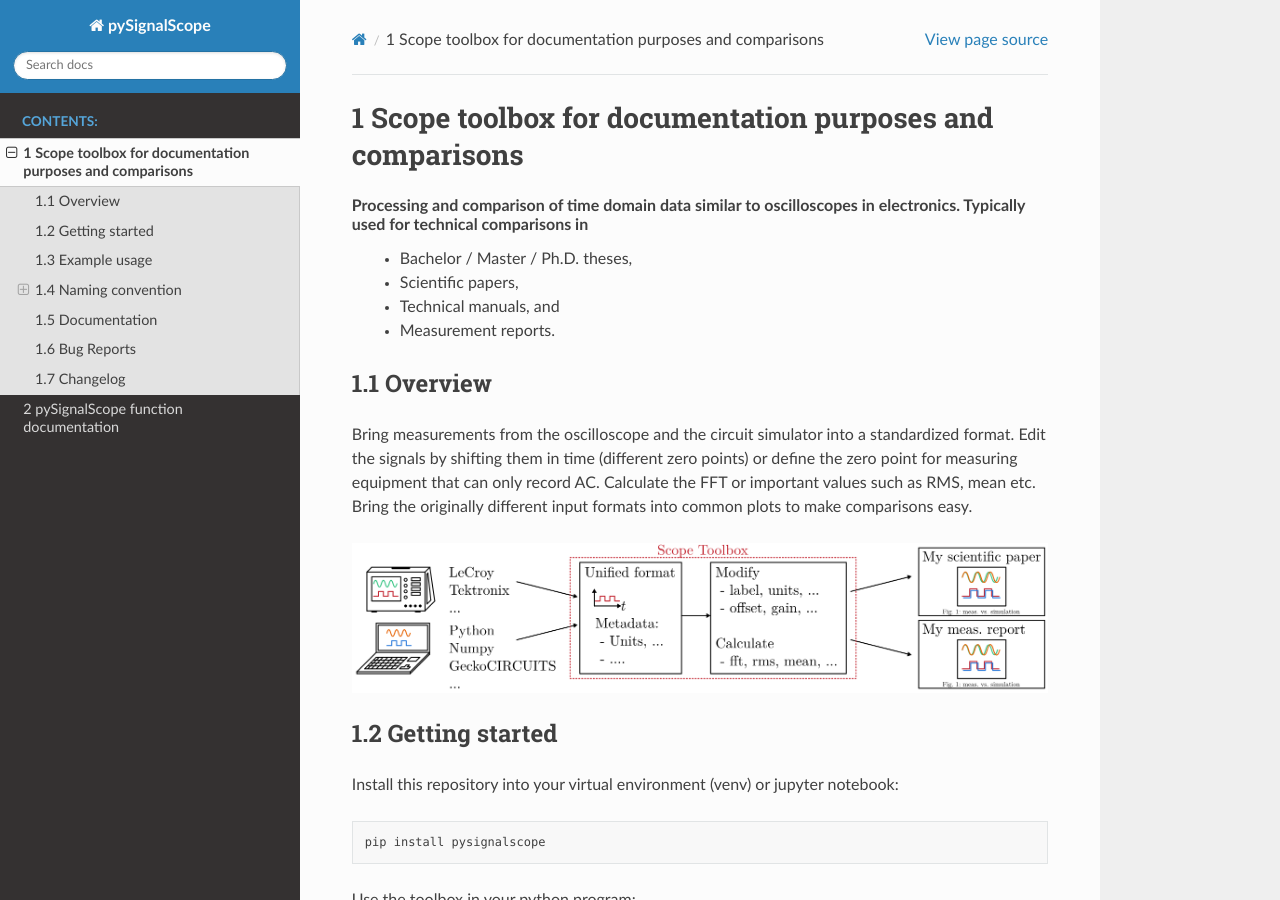
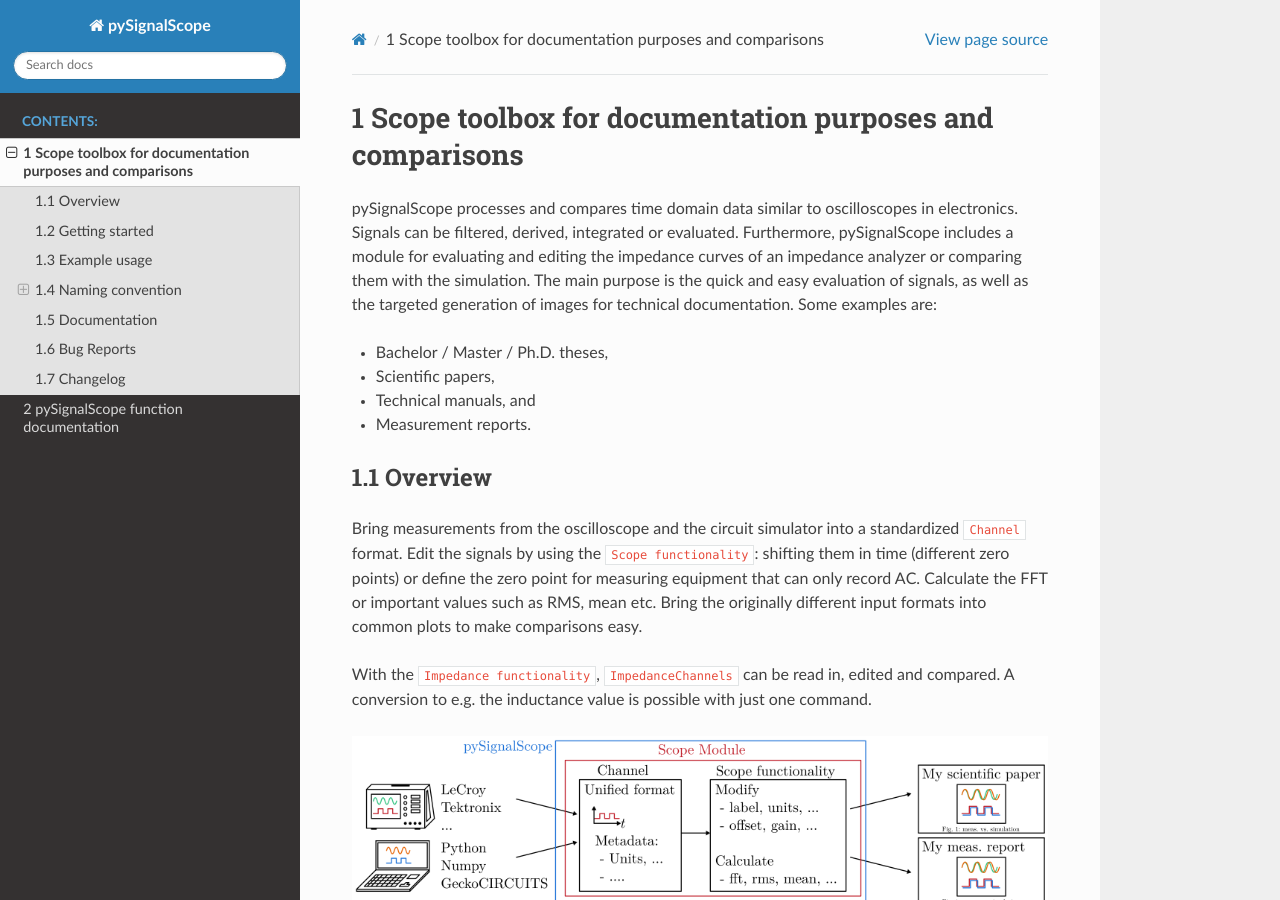
Before and after one commit to upb-lea/pySignalScope, a Sphinx documentation site: the page built from docs/source/intro.rst, in a window 1280 px wide and 900 px high. Built offline with Sphinx 7.4.7 and the Read the Docs theme 3.1.0, drawn with Linux system fonts in a browser that asks for light colours.

```diff
--- a/docs/source/intro.rst
+++ b/docs/source/intro.rst
@@ -2,15 +2,26 @@
 
 Scope toolbox for documentation purposes and comparisons
 ========================================================
-Processing and comparison of time domain data similar to oscilloscopes in electronics. Typically used for technical comparisons in
- * Bachelor / Master / Ph.D. theses,
- * Scientific papers,
- * Technical manuals, and
- * Measurement reports.
+pySignalScope processes and compares time domain data similar to oscilloscopes in electronics.
+Signals can be filtered, derived, integrated or evaluated.
+Furthermore, pySignalScope includes a module for evaluating and editing the impedance curves of an impedance analyzer or comparing them with the simulation.
+The main purpose is the quick and easy evaluation of signals, as well as the targeted generation of images for technical documentation.
+Some examples are:
+
+- Bachelor / Master / Ph.D. theses,
+- Scientific papers,
+- Technical manuals, and
+- Measurement reports.
 
 Overview
 --------
-Bring measurements from the oscilloscope and the circuit simulator into a standardized format. Edit the signals by shifting them in time (different zero points) or define the zero point for measuring equipment that can only record AC. Calculate the FFT or important values such as RMS, mean etc. Bring the originally different input formats into common plots to make comparisons easy.
+Bring measurements from the oscilloscope and the circuit simulator into a standardized ``Channel`` format.
+Edit the signals by using the ``Scope functionality``: shifting them in time (different zero points) or define the zero point for measuring equipment that can only record AC.
+Calculate the FFT or important values such as RMS, mean etc.
+Bring the originally different input formats into common plots to make comparisons easy.
+
+With the ``Impedance functionality``, ``ImpedanceChannels`` can be read in, edited and compared.
+A conversion to e.g. the inductance value is possible with just one command.
 
 .. image:: figures/introduction.png
 
@@ -32,11 +43,15 @@ Use the toolbox in your python program:
 
 Example usage
 -------------
-pySignalScope helps to load, edit, display and analyze the signals. The following application example loads a noisy measurement signal, which is first filtered. To simplify the display, colors, linestyle and the label can be attached to the object. This is shown in the plot above.
+pySignalScope helps to load, edit, display and analyze the signals.
+The following application example loads a noisy measurement signal, which is first filtered.
+To simplify the display, colors, linestyle and the label can be attached to the object.
+This is shown in the plot above.
 
-
-The lower plot shows the post-processing of the filtered signal. This is multiplied by a small gain, provided with an offset and shortened to a period duration. The label, color and line style are changed. The signals are then plotted with just one plot command.
-
+The lower plot shows the post-processing of the filtered signal.
+This is multiplied by a small gain, provided with an offset and shortened to a period duration.
+The label, color and line style are changed.
+The signals are then plotted with just one plot command.
 
 .. image:: figures/function_overview.png
 
@@ -84,7 +99,6 @@ Changelog
 ---------
 Find the changelog `here <CHANGELOG.md>`__.
 
-
 pySignalScope function documentation
 ==================================================
 .. currentmodule:: pysignalscope.scope
```
Also changed, not shown: README.rst (+25 -10 lines), docs/source/figures/introduction.png, docs/source/figures/introduction.svg.
